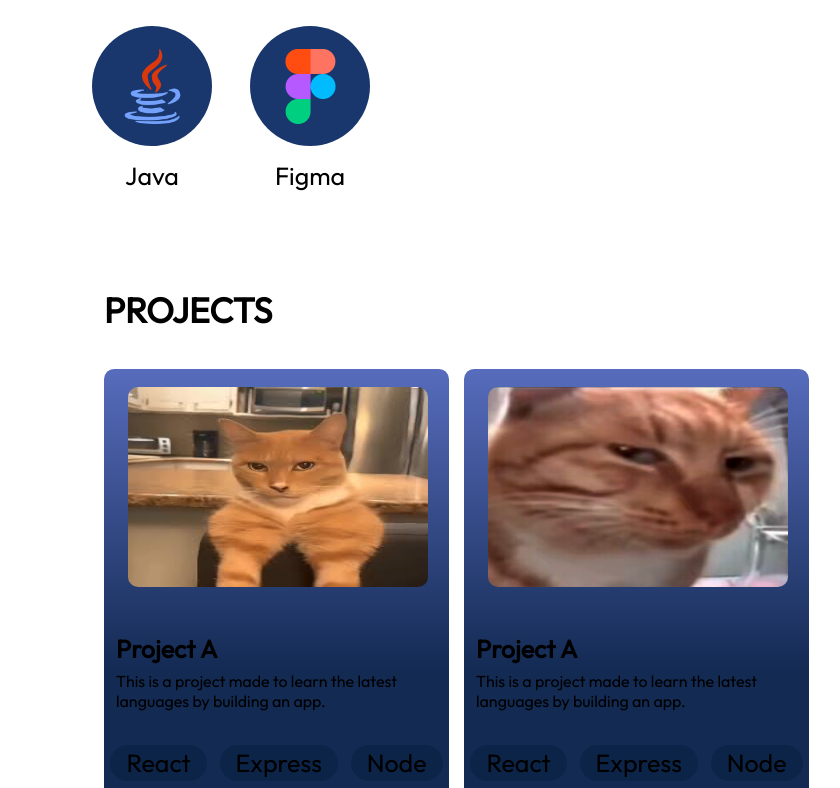
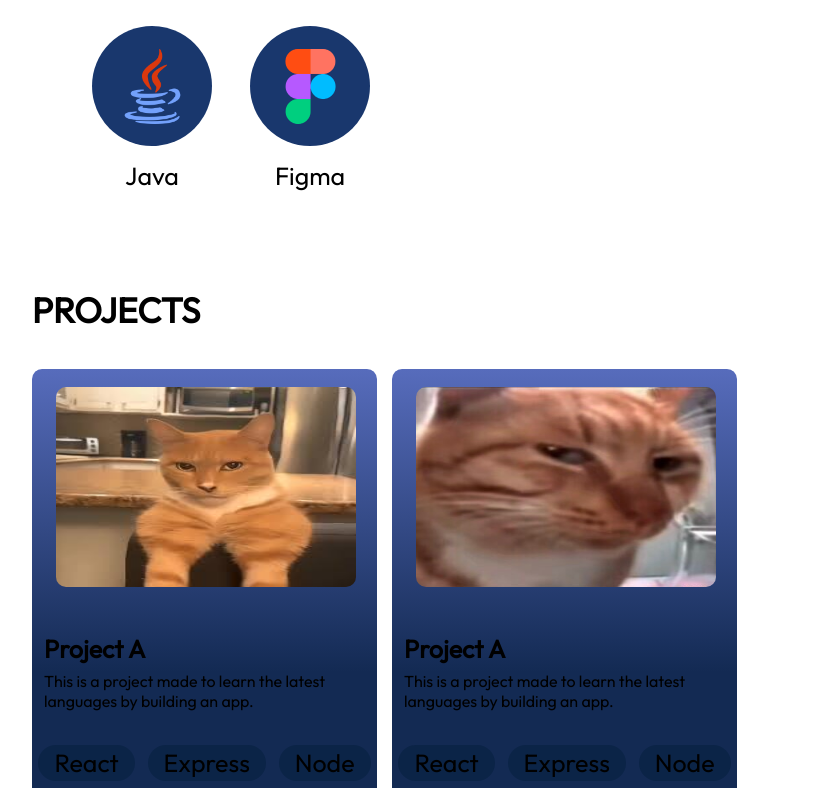
Before and after one commit to Aemonsz2004/react-portfolio, a React (Vite) app: page / in a window 1280 px wide. Shown: the part 2424-3212 px from the top of the page, without its empty margins (96-936 px from the left). Built offline with nearby package versions, Linux system fonts and the light colour scheme.

Commit message:
minor ui improvements

```diff
--- a/src/components/hero/hero.module.css
+++ b/src/components/hero/hero.module.css
@@ -172,7 +172,7 @@
 @media screen and (max-width:830px) {
     .heroContainer {
         flex-direction: column-reverse;
-        margin: 0px 24px 61px 24px ;
+        margin: 250px 24px 61px 24px ;
     }
     .heroLeft h1 {
         text-align: center;
--- a/src/components/projects/projects.module.css
+++ b/src/components/projects/projects.module.css
@@ -1,7 +1,7 @@
 @import '../../vars.css';
 
 .projectSection {
-    margin: 0 200px;
+    margin: 0 10%;
 }
 .projectSection h1 {
     font-size: 35px;
@@ -90,7 +90,8 @@
     }
     .projectContainer {
         flex-direction:flex;
-        justify-content: center;
+        justify-content: start;
+        margin: 0 5%;
         gap: 30px;
     }
     .projectSection h1 {
@@ -98,3 +99,9 @@
     }
 
 }
+
+@media screen and (max-width: 989px ) {
+    .projectContainer {
+        justify-content: center;
+    }
+}
```
